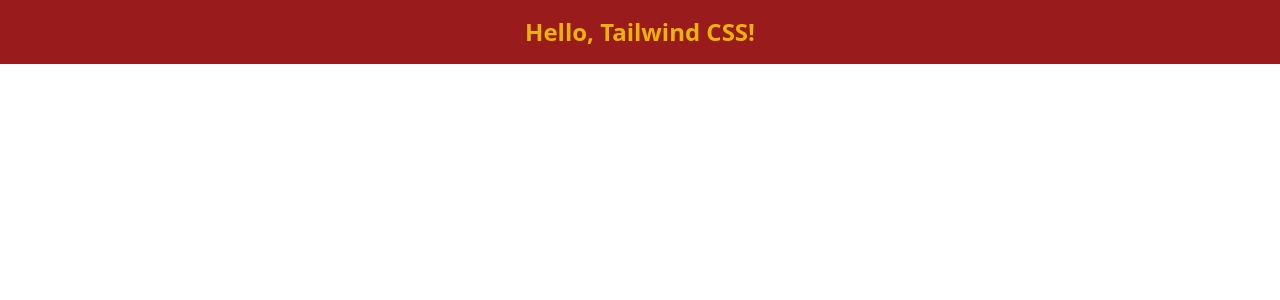
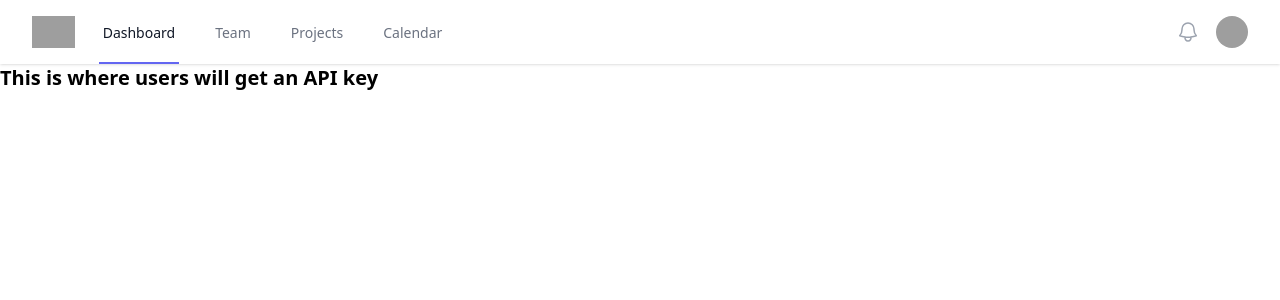
Before and after one commit to TEllwood23/real-ale-api, a React (Vite) app in the folder real-ale-frontend/: page /key in a window 1280 px wide. Shown: the top 300 px of the page. Built offline with nearby package versions, Linux system fonts and the light colour scheme; grey boxes are pictures that could not be loaded.

Commit message:
Added pages to frontend and navbar component

```diff
--- a/real-ale-frontend/package.json
+++ b/real-ale-frontend/package.json
@@ -10,6 +10,9 @@
     "preview": "vite preview"
   },
   "dependencies": {
+    "@headlessui/react": "^2.2.0",
+    "@heroicons/react": "^2.2.0",
+    "@tailwindcss/forms": "^0.5.10",
     "react": "^18.3.1",
     "react-dom": "^18.3.1",
     "react-router-dom": "^7.1.1"
--- a/real-ale-frontend/src/App.jsx
+++ b/real-ale-frontend/src/App.jsx
@@ -2,6 +2,10 @@
 import { BrowserRouter as Router, Route, Routes } from 'react-router-dom';
 import Breweries from './pages/Breweries';
 import HomePage from './pages/Homepage';
+import Documentation from './pages/Documentation';
+import NavigationBar from './components/NavigationBar';
+import About from './pages/About';
+import KeyAuth from './pages/KeyAuth';
 
 // const App = () => {
 //   return (
@@ -17,13 +21,17 @@
 const App = () => {
   return (
     <>
-      <div className="bg-red-800 text-yellow-500 text-center p-4">
+      {/* <div className="bg-red-800 text-yellow-500 text-center p-4">
         <h1 className="text-2xl font-bold">Hello, Tailwind CSS!</h1>
-      </div>
+      </div> */}
+      <NavigationBar />
       <Router>
         <Routes>
           <Route path="/" element={<HomePage />} />
           <Route path="/breweries" element={<Breweries />} />
+          <Route path="/documentation" element={<Documentation />} />
+          <Route path="/about" element={<About />} />
+          <Route path="/key" element={<KeyAuth />} />
         </Routes>
       </Router>
     </>
--- /dev/null
+++ b/real-ale-frontend/src/components/About.jsx
@@ -0,0 +1,8 @@
+export default function About() {
+  return (
+    <div>
+      <h1 className="text-xl font-bold">About will go here</h1>
+      {/* Add your content or components for Breweries */}
+    </div>
+  );
+}
--- /dev/null
+++ b/real-ale-frontend/src/components/NavigationBar.jsx
@@ -0,0 +1,99 @@
+import { Disclosure, DisclosureButton, DisclosurePanel, Menu, MenuButton, MenuItems, MenuItem } from '@headlessui/react';
+import { Bars3Icon, BellIcon, XMarkIcon } from '@heroicons/react/24/outline';
+
+export default function NavigationBar() {
+  return (
+    <Disclosure as="nav" className="bg-white shadow">
+      <div className="mx-auto max-w-7xl px-2 sm:px-6 lg:px-8">
+        <div className="relative flex h-16 justify-between">
+          <div className="absolute inset-y-0 left-0 flex items-center sm:hidden">
+            {/* Mobile menu button */}
+            <DisclosureButton className="group relative inline-flex items-center justify-center rounded-md p-2 text-gray-400 hover:bg-gray-100 hover:text-gray-500 focus:outline-none focus:ring-2 focus:ring-inset focus:ring-indigo-500">
+              <span className="absolute -inset-0.5" />
+              <span className="sr-only">Open main menu</span>
+              <Bars3Icon aria-hidden="true" className="block size-6 group-data-[open]:hidden" />
+              <XMarkIcon aria-hidden="true" className="hidden size-6 group-data-[open]:block" />
+            </DisclosureButton>
+          </div>
+          <div className="flex flex-1 items-center justify-center sm:items-stretch sm:justify-start">
+            <div className="flex shrink-0 items-center">
+              <img
+                alt="Your Company"
+                src="https://tailwindui.com/plus/img/logos/mark.svg?color=indigo&shade=600"
+                className="h-8 w-auto"
+              />
+            </div>
+            <div className="hidden sm:ml-6 sm:flex sm:space-x-8">
+              {/* Navbar Links */}
+              <a href="#" className="inline-flex items-center border-b-2 border-indigo-500 px-1 pt-1 text-sm font-medium text-gray-900">
+                Dashboard
+              </a>
+              <a href="#" className="inline-flex items-center border-b-2 border-transparent px-1 pt-1 text-sm font-medium text-gray-500 hover:border-gray-300 hover:text-gray-700">
+                Team
+              </a>
+              <a href="#" className="inline-flex items-center border-b-2 border-transparent px-1 pt-1 text-sm font-medium text-gray-500 hover:border-gray-300 hover:text-gray-700">
+                Projects
+              </a>
+              <a href="#" className="inline-flex items-center border-b-2 border-transparent px-1 pt-1 text-sm font-medium text-gray-500 hover:border-gray-300 hover:text-gray-700">
+                Calendar
+              </a>
+            </div>
+          </div>
+          <div className="absolute inset-y-0 right-0 flex items-center pr-2 sm:static sm:inset-auto sm:ml-6 sm:pr-0">
+            <button type="button" className="relative rounded-full bg-white p-1 text-gray-400 hover:text-gray-500 focus:outline-none focus:ring-2 focus:ring-indigo-500 focus:ring-offset-2">
+              <span className="absolute -inset-1.5" />
+              <span className="sr-only">View notifications</span>
+              <BellIcon aria-hidden="true" className="size-6" />
+            </button>
+
+            {/* Profile Dropdown */}
+            <Menu as="div" className="relative ml-3">
+              <div>
+                <MenuButton className="relative flex rounded-full bg-white text-sm focus:outline-none focus:ring-2 focus:ring-indigo-500 focus:ring-offset-2">
+                  <span className="absolute -inset-1.5" />
+                  <span className="sr-only">Open user menu</span>
+                  <img
+                    alt=""
+                    src="https://images.unsplash.com/photo-1472099645785-5658abf4ff4e?ixlib=rb-1.2.1&ixid=eyJhcHBfaWQiOjEyMDd9&auto=format&fit=facearea&facepad=2&w=256&h=256&q=80"
+                    className="size-8 rounded-full"
+                  />
+                </MenuButton>
+              </div>
+              <MenuItems
+                transition
+                className="absolute right-0 z-10 mt-2 w-48 origin-top-right rounded-md bg-white py-1 shadow-lg ring-1 ring-black/5 transition focus:outline-none"
+              >
+                <MenuItem>
+                  <a href="#" className="block px-4 py-2 text-sm text-gray-700 hover:bg-gray-100">Your Profile</a>
+                </MenuItem>
+                <MenuItem>
+                  <a href="#" className="block px-4 py-2 text-sm text-gray-700 hover:bg-gray-100">Settings</a>
+                </MenuItem>
+                <MenuItem>
+                  <a href="#" className="block px-4 py-2 text-sm text-gray-700 hover:bg-gray-100">Sign out</a>
+                </MenuItem>
+              </MenuItems>
+            </Menu>
+          </div>
+        </div>
+      </div>
+
+      <DisclosurePanel className="sm:hidden">
+        <div className="space-y-1 pb-4 pt-2">
+          <DisclosureButton as="a" href="#" className="block border-l-4 border-indigo-500 bg-indigo-50 py-2 pl-3 pr-4 text-base font-medium text-indigo-700">
+            Dashboard
+          </DisclosureButton>
+          <DisclosureButton as="a" href="#" className="block border-l-4 border-transparent py-2 pl-3 pr-4 text-base font-medium text-gray-500 hover:border-gray-300 hover:bg-gray-50 hover:text-gray-700">
+            Team
+          </DisclosureButton>
+          <DisclosureButton as="a" href="#" className="block border-l-4 border-transparent py-2 pl-3 pr-4 text-base font-medium text-gray-500 hover:border-gray-300 hover:bg-gray-50 hover:text-gray-700">
+            Projects
+          </DisclosureButton>
+          <DisclosureButton as="a" href="#" className="block border-l-4 border-transparent py-2 pl-3 pr-4 text-base font-medium text-gray-500 hover:border-gray-300 hover:bg-gray-50 hover:text-gray-700">
+            Calendar
+          </DisclosureButton>
+        </div>
+      </DisclosurePanel>
+    </Disclosure>
+  );
+}
--- /dev/null
+++ b/real-ale-frontend/src/pages/About.jsx
@@ -0,0 +1,8 @@
+export default function About() {
+  return (
+    <div>
+      <h1 className="text-xl font-bold">About</h1>
+      {/* Add your content or components for Breweries */}
+    </div>
+  );
+}
--- /dev/null
+++ b/real-ale-frontend/src/pages/Documentation.jsx
@@ -0,0 +1,8 @@
+export default function Documentation() {
+  return (
+    <div>
+      <h1 className="text-xl font-bold">Documentatino will go here</h1>
+      {/* Add your content or components for Breweries */}
+    </div>
+  );
+}
--- /dev/null
+++ b/real-ale-frontend/src/pages/KeyAuth.jsx
@@ -0,0 +1,8 @@
+export default function KeyAuth() {
+  return (
+    <div>
+      <h1 className="text-xl font-bold">This is where users will get an API key</h1>
+      {/* Add your content or components for Breweries */}
+    </div>
+  );
+}
--- a/real-ale-frontend/tailwind.config.js
+++ b/real-ale-frontend/tailwind.config.js
@@ -5,7 +5,15 @@
     "./src/**/*.{js,ts,jsx,tsx}",
   ],
   theme: {
-    extend: {},
+    extend: {
+      colors: {
+        'burgundy': '#800020',
+        'white': '#ffffff',
+      },
+      backgroundImage: {
+        'navbar-gradient': 'linear-gradient(to right, #800020, #000000)',
+      }
+    },
   },
   plugins: [],
 };
```
Also changed, not shown: 1 other file (tests, documents, lock files or other folders).
